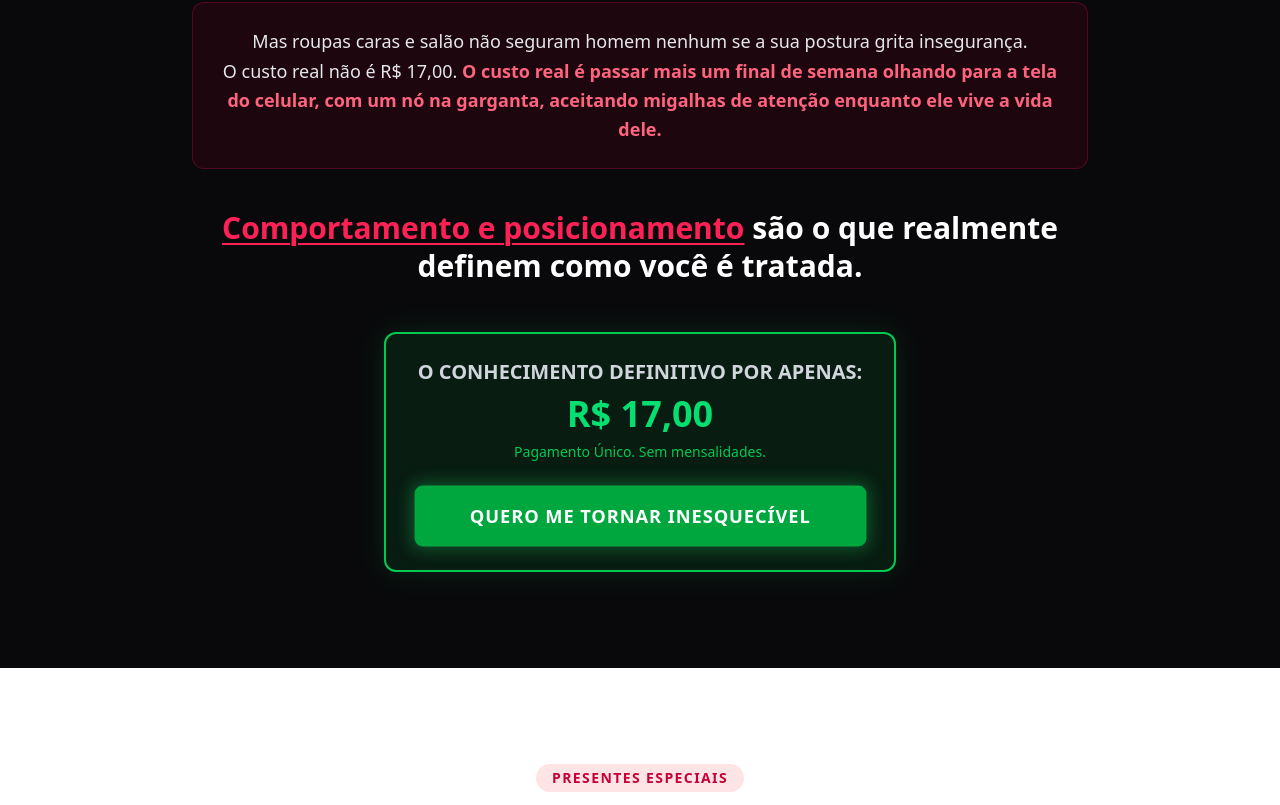
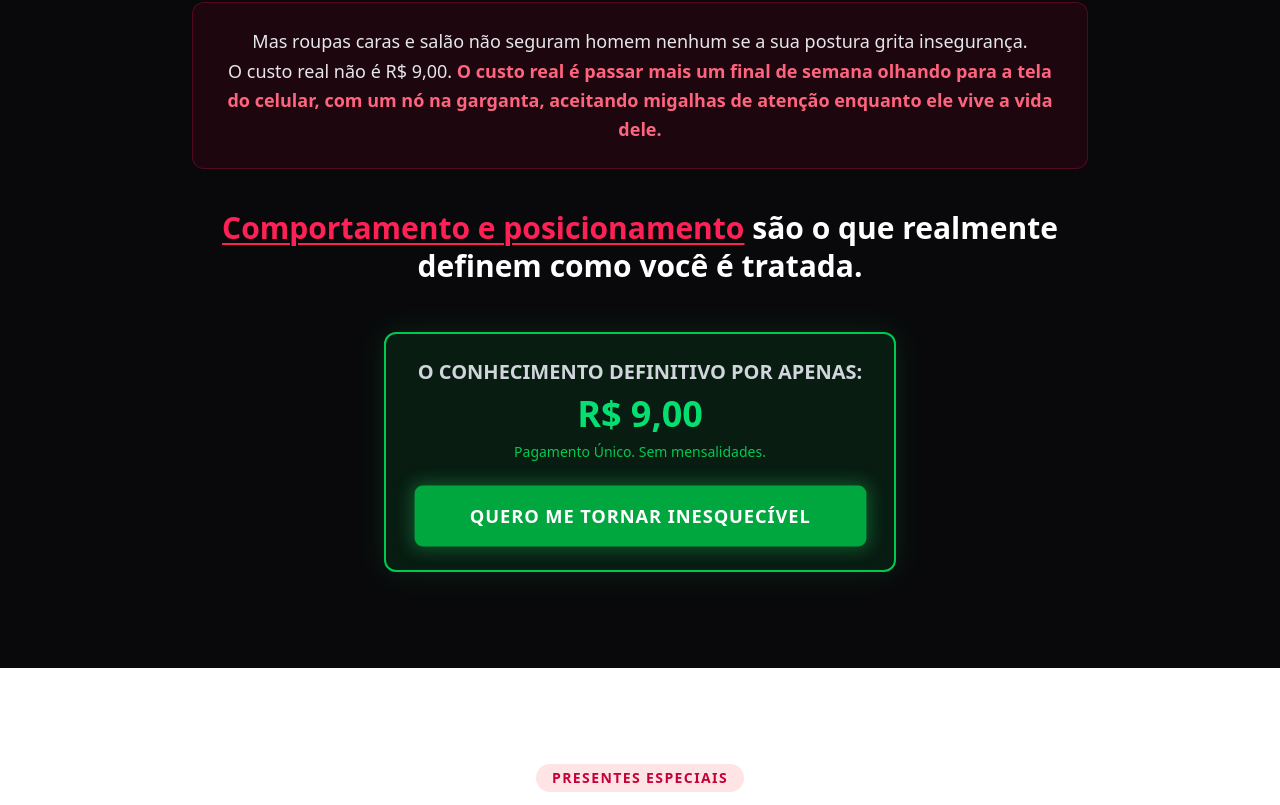
Before and after one commit to carloscesar03/mulher_magnetica, a React (Vite) app: page / in a window 1280 px wide. Shown: the part 6967-7772 px from the top of the page. Built offline with nearby package versions, Linux system fonts and the light colour scheme.

Commit message:
Update Truth.tsx

```diff
--- a/src/components/Truth.tsx
+++ b/src/components/Truth.tsx
@@ -33,7 +33,7 @@ export default function Truth() {
             <div className="bg-rose-950/30 border border-rose-900/50 p-6 rounded-xl mb-10">
                 <p className="text-lg text-gray-200 font-medium leading-relaxed">
                     Mas roupas caras e salão não seguram homem nenhum se a sua postura grita insegurança. <br/>
-                    O custo real não é R$ 17,00. <strong className="text-rose-400">O custo real é passar mais um final de semana olhando para a tela do celular, com um nó na garganta, aceitando migalhas de atenção enquanto ele vive a vida dele.</strong>
+                    O custo real não é R$ 9,00. <strong className="text-rose-400">O custo real é passar mais um final de semana olhando para a tela do celular, com um nó na garganta, aceitando migalhas de atenção enquanto ele vive a vida dele.</strong>
                 </p>
             </div>
 
@@ -43,10 +43,10 @@ export default function Truth() {
 
             <div className="inline-block border-2 border-green-500 bg-green-500/10 px-8 py-6 rounded-xl shadow-[0_0_30px_rgba(34,197,94,0.15)]">
                 <p className="text-xl font-bold text-gray-300 mb-2">O CONHECIMENTO DEFINITIVO POR APENAS:</p>
-                <p className="text-4xl font-black text-green-400 uppercase">R$ 17,00</p>
+                <p className="text-4xl font-black text-green-400 uppercase">R$ 9,00</p>
                 <p className="text-sm font-medium text-green-500 mt-2">Pagamento Único. Sem mensalidades.</p>
 
-                <a href="https://payfast.greenn.com.br/redirect/269730" className="btn-pulse-green mt-6 inline-block w-full bg-green-600 hover:bg-green-700 text-white font-black py-4 px-8 rounded-lg shadow-[0_0_20px_rgba(34,197,94,0.3)] transition-all text-lg uppercase tracking-wider">
+                <a href="https://payfast.greenn.com.br/redirect/275403" className="btn-pulse-green mt-6 inline-block w-full bg-green-600 hover:bg-green-700 text-white font-black py-4 px-8 rounded-lg shadow-[0_0_20px_rgba(34,197,94,0.3)] transition-all text-lg uppercase tracking-wider">
                     QUERO ME TORNAR INESQUECÍVEL
                 </a>
             </div>
```
